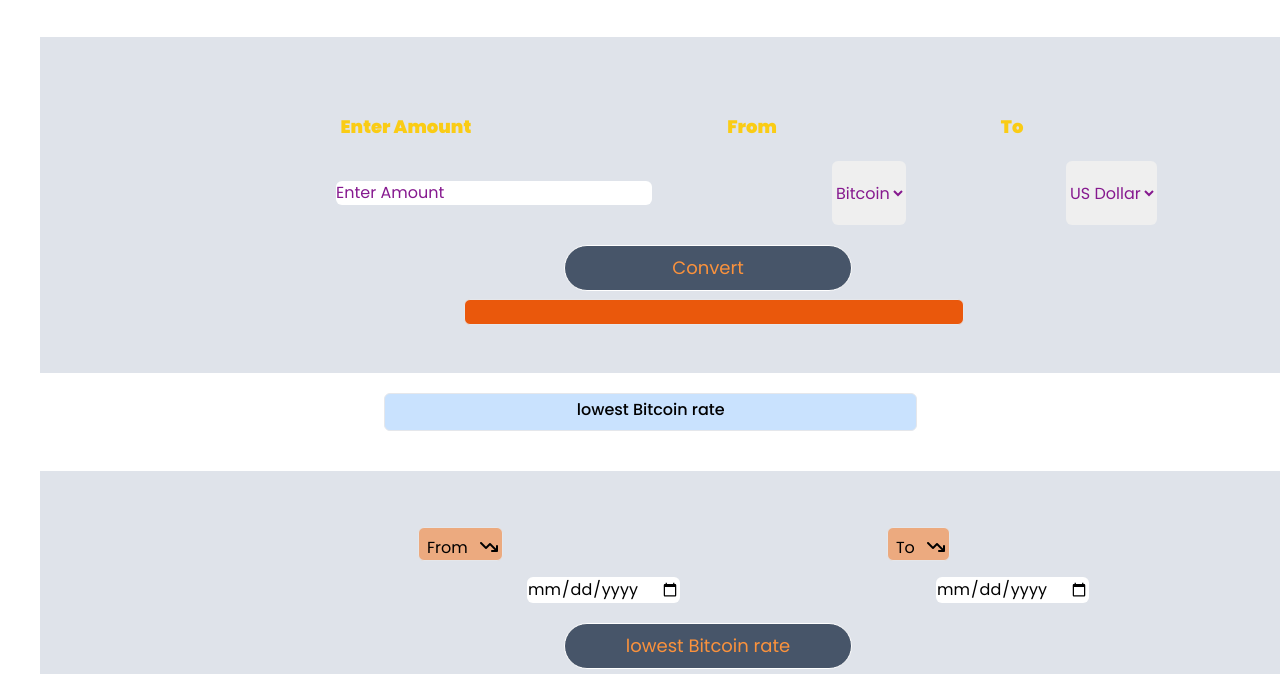
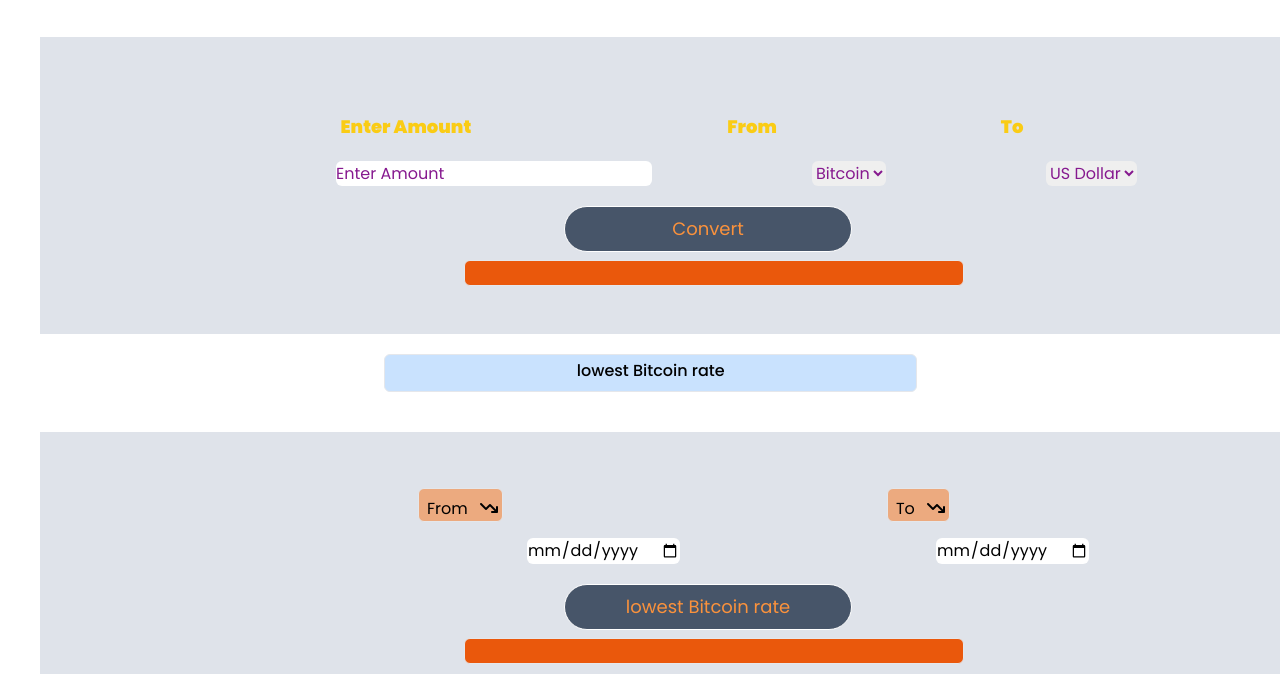
Before and after one commit to mushfiqurrahman5250/BitCoin, a website: page public/index.html in a window 1280 px wide. Shown: the part 101-775 px from the top of the page. Drawn offline with Linux system fonts and the light colour scheme.

Commit message:
added some pages

```diff
--- a/public/index.html
+++ b/public/index.html
@@ -45,12 +45,12 @@
                 </div>
 
                 <form action="" class="convert md:justify-center sm:justify-start md:items-center sm:items-start md:text-center sm:text-right" id="currency-form">
-                    <div class="flex sm: md:gap-40 sm:gap-20 md:pr-6 sm:1 ">
-                        <input class="md:ml-64 sm:ml-2 sm:m-5 rounded-md placeholder:text-fuchsia-800 " type="number" name="" placeholder="Enter Amount" step=".0001" id="input-amount">
+                    <div class="flex md:gap-40 sm:gap-20 md:pr-6 sm:pr-1 ">
+                        <input class="md:ml-64  rounded-md placeholder:text-fuchsia-800 " type="number" name="" placeholder="Enter Amount" step=".0001" id="input-amount">
                         <select class="rounded-md text-fuchsia-800" name="currency-from" id="currency-from">
               <option value="BTC">Bitcoin</option>
             </select>
-                        <select class="rounded-md text-fuchsia-800" name="currency-to" id="currency-to">
+                        <select class="rounded-md  text-fuchsia-800" name="currency-to" id="currency-to">
               <option value="USD">US Dollar</option>
               <option value="EUR">Euro</option>
               <option value="GBR">Pound</option>
```
Also changed, not shown: public/css/style.css.
